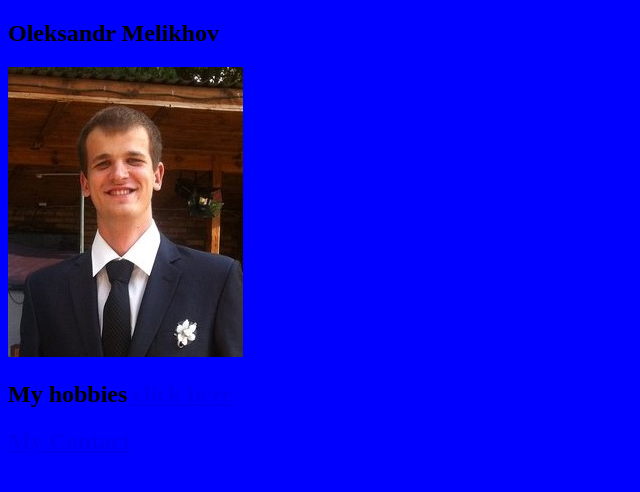
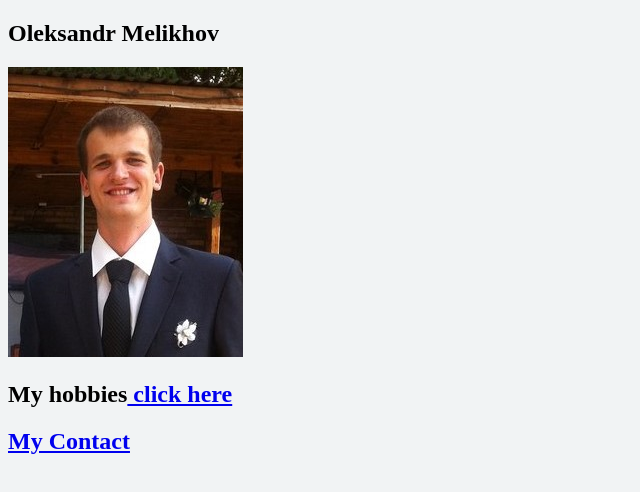
Before and after one commit to Sanya912/web-development, a plain HTML site: page index.html in a window 1280 px wide. Shown: the whole page, without its empty margins (0-640 px from the left). Drawn offline with Linux system fonts and the light colour scheme.

Commit message:
Added front color

```diff
--- a/index.html
+++ b/index.html
@@ -2,7 +2,7 @@
 <html lang="en" dir="ltr">
   <head>
     <meta charset="utf-8">
-    <body style="background-color: blue;">
+    <body style="background-color: #f1f3f4;">
     <h2>Oleksandr Melikhov</h2>
     <img src="Alex.jpg" alt="Oleksandr Melikhov" width="235" height="290"/>
     <br />
```
